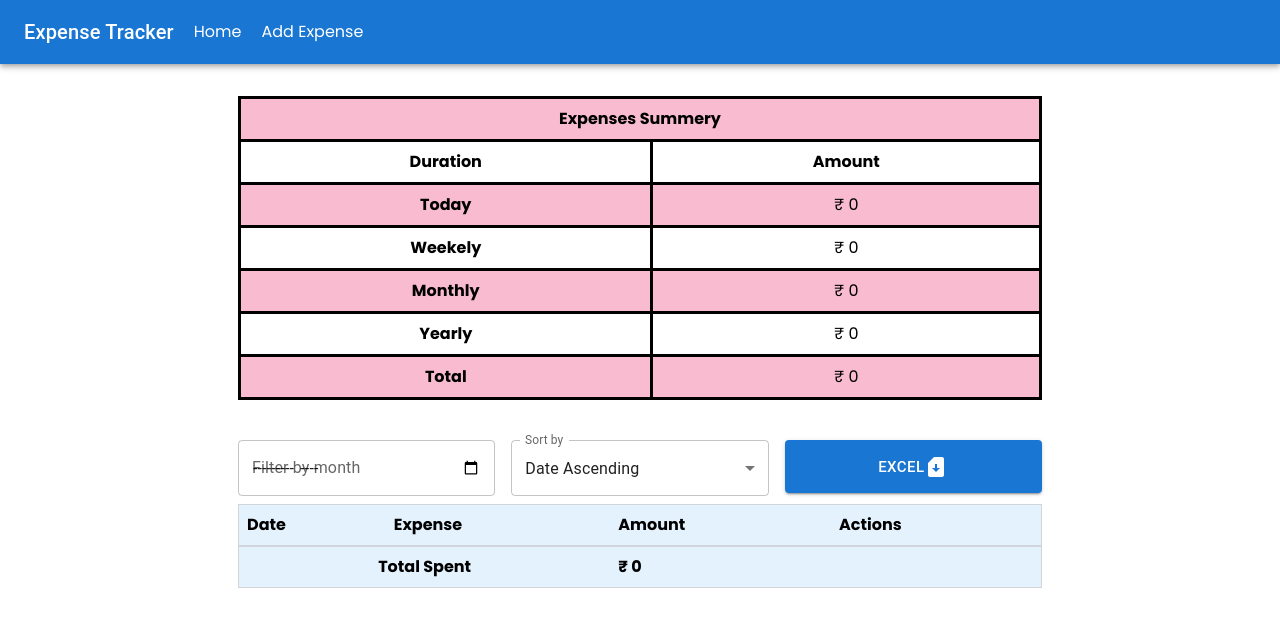
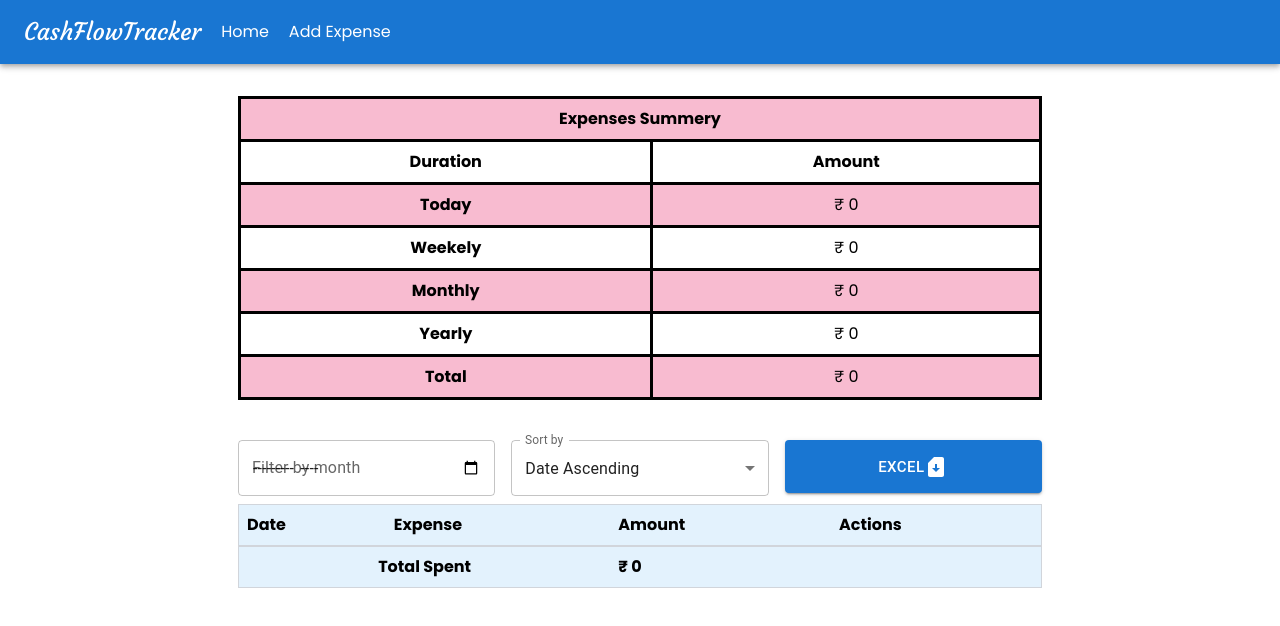
Before and after one commit to atultingre/expensetrack, a React (Create React App) app: page / in a window 1280 px wide. Shown: the top 626 px of the page. Built offline with nearby package versions, Linux system fonts and the light colour scheme.

Commit message:
Logo Font Added

```diff
--- a/public/index.html
+++ b/public/index.html
@@ -13,7 +13,7 @@
 
     <link rel="manifest" href="%PUBLIC_URL%/manifest.json" />
 
-    <title>Expense Tracker</title>
+    <title>Cash Flow Tracker</title>
   </head>
   <body>
     <noscript>You need to enable JavaScript to run this app.</noscript>
--- a/src/App.js
+++ b/src/App.js
@@ -1,11 +1,11 @@
 import React, { useState, useEffect } from "react";
-import { Route, Link, Routes } from "react-router-dom";
+import { Route, Link, Routes, NavLink } from "react-router-dom";
 import Swal from "sweetalert2";
-import { AppBar, Toolbar, Typography, Container } from "@mui/material";
+import { AppBar, Toolbar, Container } from "@mui/material";
 import ExpenseList from "./components/ExpenseList";
 import ExpenseForm from "./components/ExpenseForm";
 import ExpenseFormEdit from "./components/ExpenseFormEdit";
-
+import './index.css';
 const App = () => {
   const [expenses, setExpenses] = useState(() => {
     const savedExpenses = localStorage.getItem("expenses");
@@ -82,7 +82,7 @@ const App = () => {
     <>
       <AppBar position="static">
         <Toolbar>
-          <Typography variant="h6">Expense Tracker</Typography>
+          <NavLink className="logo" to='/'>CashFlowTracker</NavLink>
           <nav>
             <Link
               to="/"
--- a/src/index.css
+++ b/src/index.css
@@ -1,4 +1,5 @@
 @import url('https://fonts.googleapis.com/css2?family=Poppins:wght@100;200;300;400;500;600;700&display=swap');
+@import url('https://fonts.googleapis.com/css2?family=Courgette&family=Poppins:wght@100;200;300;400;500;600;700&display=swap');
 
 @tailwind base;
 @tailwind components;
@@ -15,3 +16,8 @@ body {
   font-family: 'Poppins', sans-serif;
   /* background-color: #f8f4f4; */
 }
+
+.logo{
+  font-family: 'Courgette', cursive;
+  font-size: x-large;
+}
```
